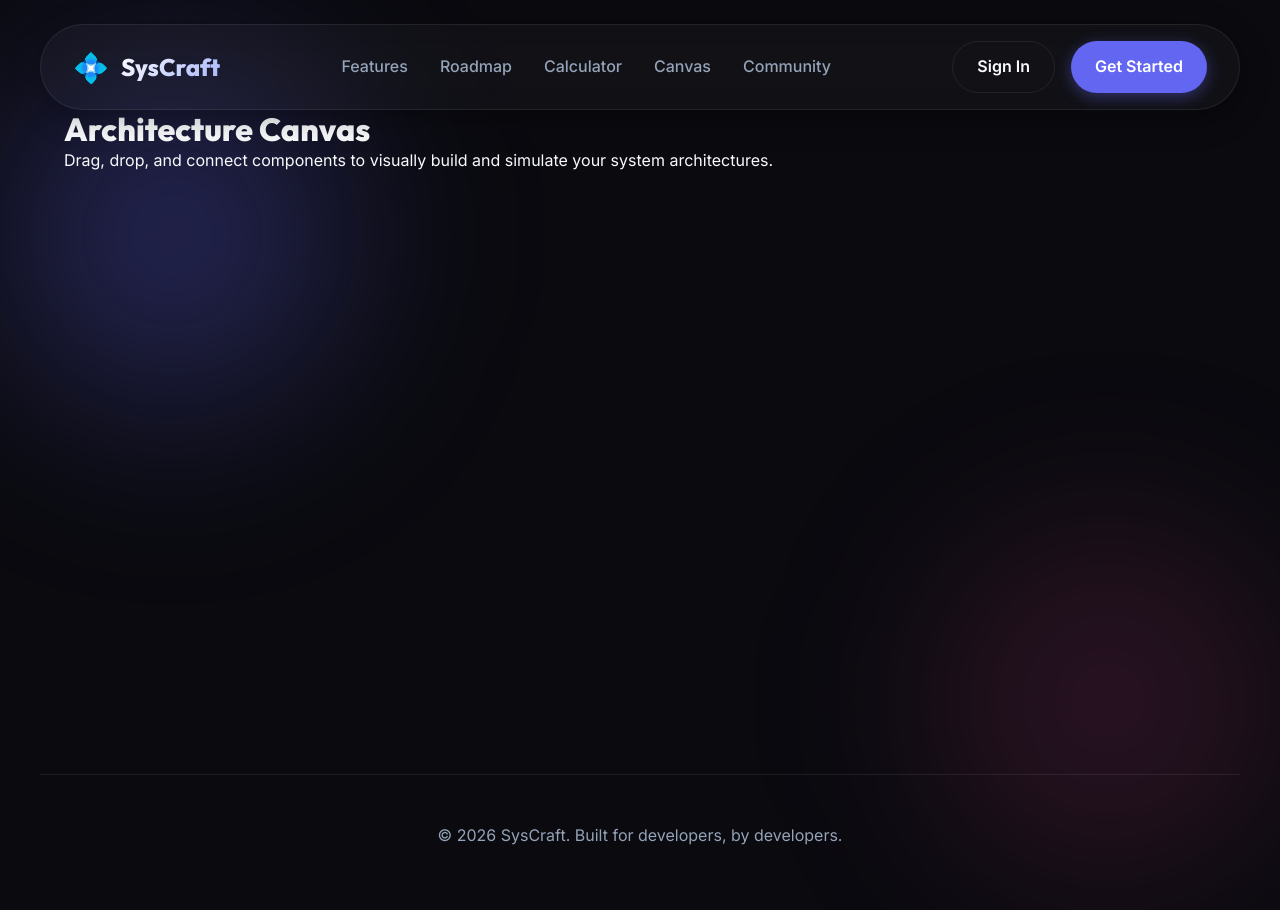
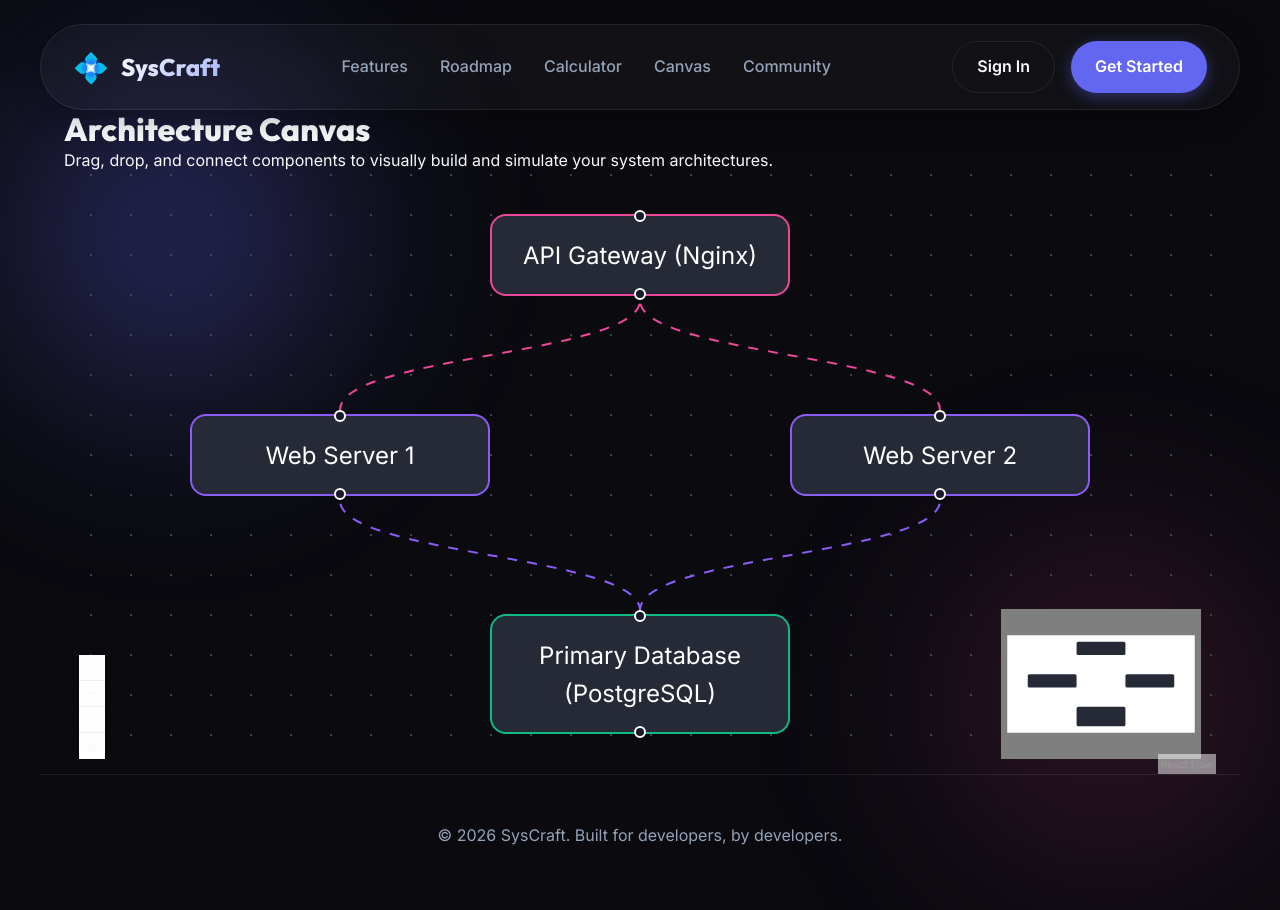
Before and after one commit to nims-creation/System-Design, a React (Vite) app in the folder syscraft-frontend/: page /canvas in a window 1280 px wide. Shown: the top 910 px of the page. Built offline with nearby package versions, Linux system fonts and the light colour scheme.

Commit message:
Fix ReactFlow container height layout bug

```diff
--- a/syscraft-frontend/src/pages/CanvasBuilder.jsx
+++ b/syscraft-frontend/src/pages/CanvasBuilder.jsx
@@ -45,7 +45,7 @@ const CanvasBuilder = () => {
         </p>
       </div>
 
-      <div className="flex-1 glass-panel p-2 mb-8 animate-fade-in-up" style={{ minHeight: '600px' }}>
+      <div className="glass-panel p-2 mb-8 animate-fade-in-up" style={{ height: '600px', width: '100%' }}>
         <ReactFlow
           nodes={nodes}
           edges={edges}
```
